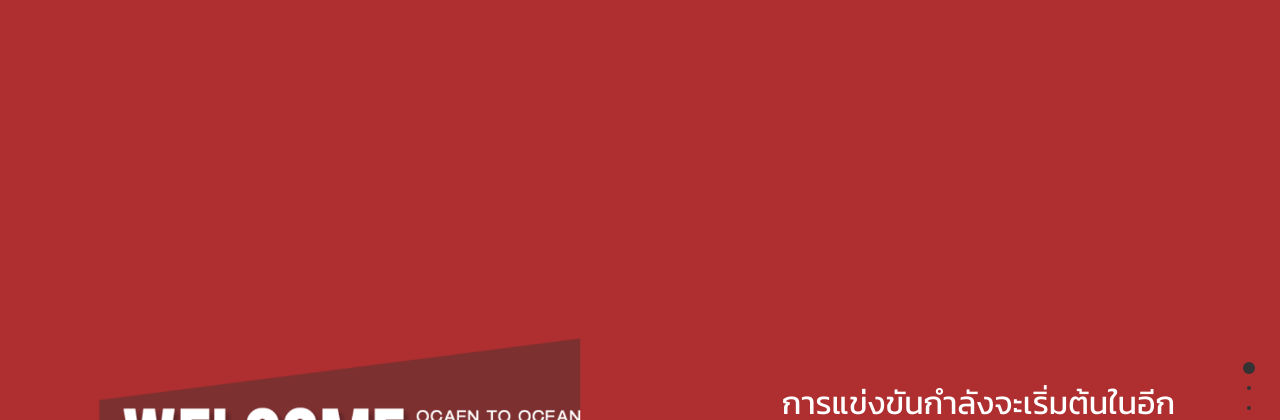
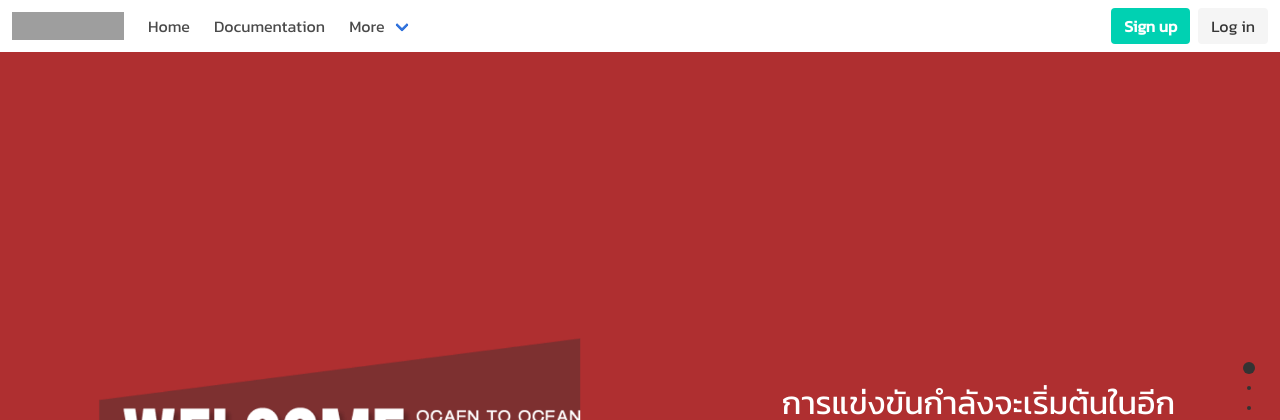
Before and after one commit to boomNDS/runningv.2, a Django app: page / in a window 1280 px wide. Shown: the top 420 px of the page. Run offline with Django 3.2, Linux system fonts and the light colour scheme; some libraries are stand-ins or nearby versions; grey boxes are pictures that could not be loaded.

Commit message:
add navbar

```diff
--- a/frontend/templates/index.html
+++ b/frontend/templates/index.html
@@ -15,6 +15,67 @@
 
 <body>
     <div id="app">
+        <nav class="navbar is-fixed-top" role="navigation" aria-label="main navigation">
+            <div class="navbar-brand">
+                <a class="navbar-item" href="https://bulma.io">
+                    <img src="https://bulma.io/images/bulma-logo.png" width="112" height="28">
+                </a>
+
+                <a role="button" class="navbar-burger burger" aria-label="menu" aria-expanded="false"
+                    data-target="navbarBasicExample">
+                    <span aria-hidden="true"></span>
+                    <span aria-hidden="true"></span>
+                    <span aria-hidden="true"></span>
+                </a>
+            </div>
+
+            <div id="navbarBasicExample" class="navbar-menu">
+                <div class="navbar-start">
+                    <a class="navbar-item">
+                        Home
+                    </a>
+
+                    <a class="navbar-item">
+                        Documentation
+                    </a>
+
+                    <div class="navbar-item has-dropdown is-hoverable">
+                        <a class="navbar-link">
+                            More
+                        </a>
+
+                        <div class="navbar-dropdown">
+                            <a class="navbar-item">
+                                About
+                            </a>
+                            <a class="navbar-item">
+                                Jobs
+                            </a>
+                            <a class="navbar-item">
+                                Contact
+                            </a>
+                            <hr class="navbar-divider">
+                            <a class="navbar-item">
+                                Report an issue
+                            </a>
+                        </div>
+                    </div>
+                </div>
+
+                <div class="navbar-end">
+                    <div class="navbar-item">
+                        <div class="buttons">
+                            <a class="button is-primary">
+                                <strong>Sign up</strong>
+                            </a>
+                            <a class="button is-light">
+                                Log in
+                            </a>
+                        </div>
+                    </div>
+                </div>
+            </div>
+        </nav>
         <div id="fullpage">
             <div class="section fp-auto-height-responsive" id="Home">
                 <div class="container is-fluid">
```
